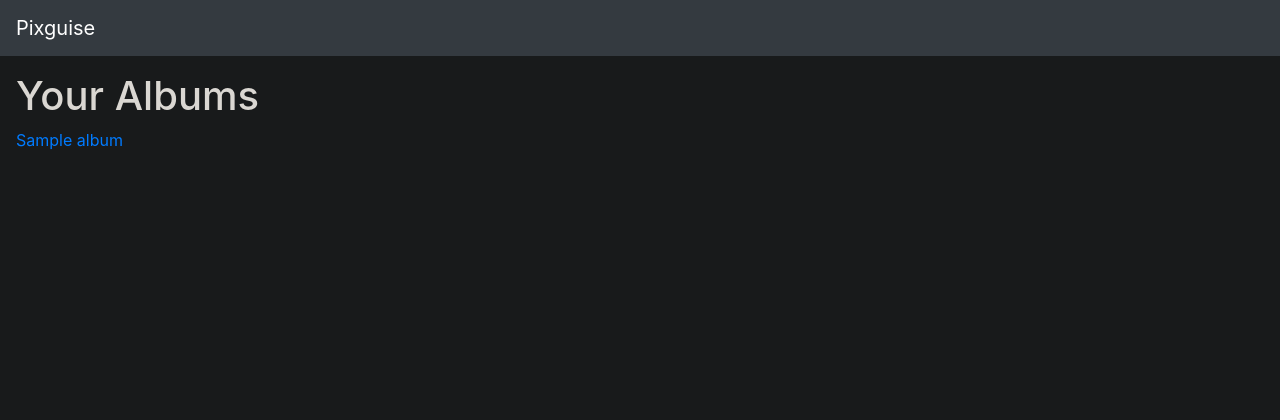
After one commit to fernandogmo/chickenpix, a Django app: template templates/albums.html in a window 1280 px wide. The commit adds this page. Shown: the top 420 px of the page. Run offline with Django 3.2, Linux system fonts and the light colour scheme; the template is opened without the code that fills it: most values are stand-ins (such as "Sample title", 1, 10 or a date in 2020); some libraries are stand-ins or nearby versions.

Commit message:
Added routes, templates, and views for gallery and albums

```diff
--- a/app/urls.py
+++ b/app/urls.py
@@ -15,4 +15,6 @@ urlpatterns = [
         # "Hidden" view that doesn't send user to any HTML page - just serves the zip file for download
         path('download/', views.download_zip, name='download_zip'),
         # path('favicon.ico', RedirectView.as_view(url=settings.STATIC_URL + 'favicon.ico')),
+        path('albums/', views.albums, name='albums'),
+        path('gallery/<int:album_id>', views.gallery, name='gallery'),
 ]
--- /dev/null
+++ b/templates/albums.html
@@ -0,0 +1,11 @@
+<!-- templates/home.html -->
+{% extends 'base.html' %}
+
+{% block title %}Home · {{ block.super }}{% endblock %}
+
+{% block content %}
+<h1>Your Albums</h1>
+{% for album in albums %}
+  <p><a href="/gallery/{{ album.id }}"">{{ album.title }}</a></p>
+{% endfor %}
+{% endblock %}
--- a/templates/nav.html
+++ b/templates/nav.html
@@ -14,6 +14,9 @@
       <li class="nav-item">
         <a class="nav-link" href="{% url 'upload' %}">Upload</a>
       </li>
+      <li class="nav-item">
+	<a class="nav-link" href="{% url 'albums' %}">Albums</a>
+      </li>
       {% else %}
       {% endif %}
     </ul>
```
Also changed, not shown: app/views.py (+16 -0 lines), templates/gallery.html (added, +11 -0 lines).
